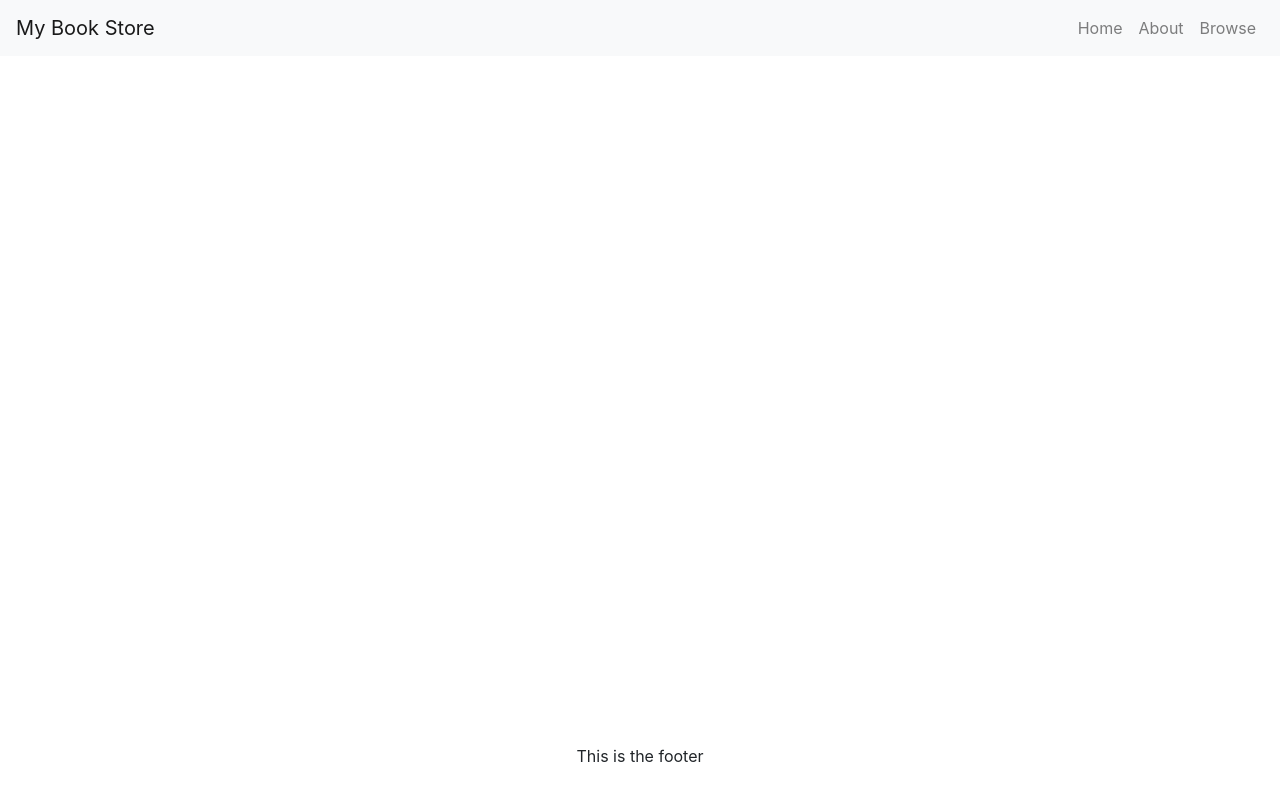
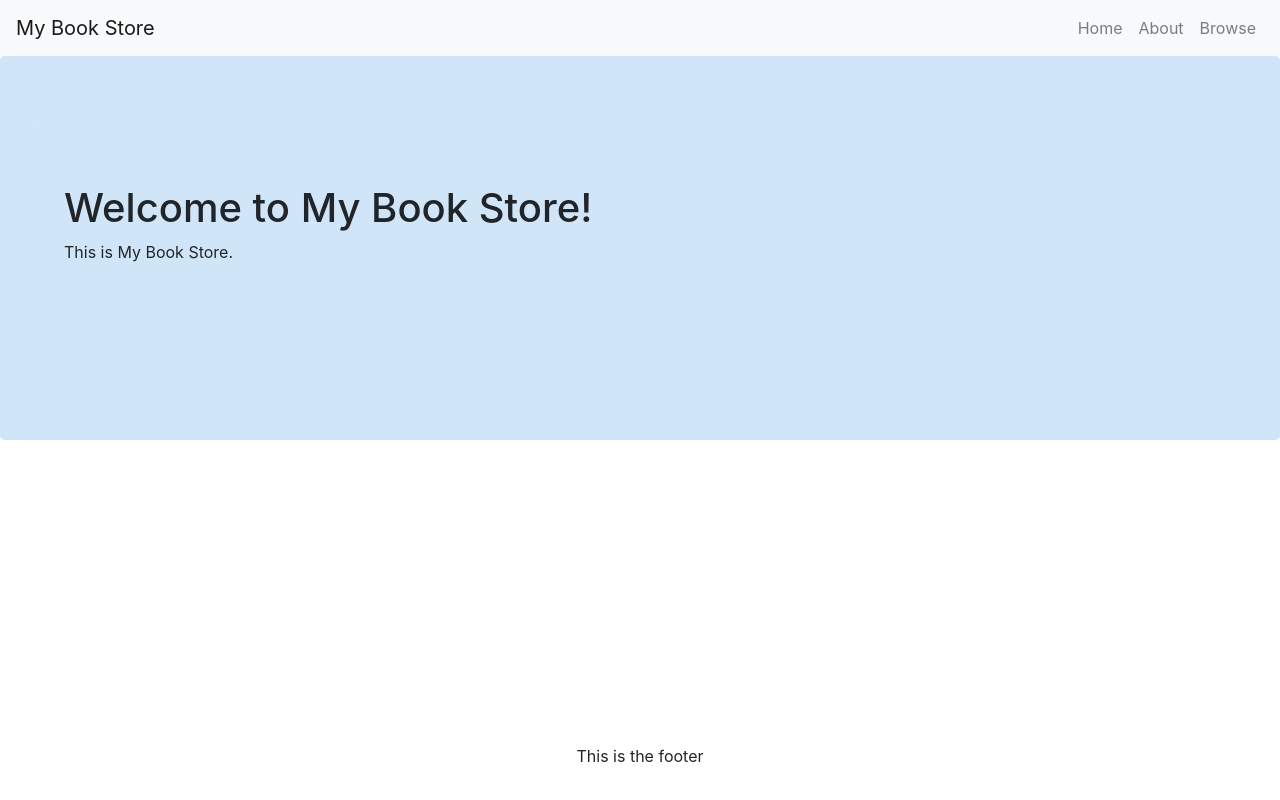
Before and after one commit to sjomansara/Strive-Homework-M4D2, a React (Create React App) app in the folder m4-d2/: page / in a window 1280 px wide. Built offline with nearby package versions, Linux system fonts and the light colour scheme.

Commit message:
created welcome component

```diff
--- a/m4-d2/src/App.js
+++ b/m4-d2/src/App.js
@@ -3,11 +3,13 @@ import 'bootstrap/dist/css/bootstrap.min.css';
 
 import MyNav from './components/MyNav'
 import MyFooter from './components/MyFooter'
+import MyJumbotron from './components/Welcome'
 
 function App() {
   return (
     <div>
       <MyNav title="My Book Store" color="light" />
+      <MyJumbotron />
       <MyFooter />
     </div>
   );
--- a/m4-d2/src/Components/MyNav.jsx
+++ b/m4-d2/src/Components/MyNav.jsx
@@ -3,7 +3,7 @@ import { Navbar, Nav } from 'react-bootstrap'
 const MyNav = ({ title, color }) => {
     return (
         <Navbar collapseOnSelect expand="lg" bg={color} variant={color}>
-            <Navbar.Brand href="#home">{title}</Navbar.Brand>
+            <Navbar.Brand href="#">{title}</Navbar.Brand>
             <Navbar.Toggle aria-controls="responsive-navbar-nav" />
             <Navbar.Collapse id="responsive-navbar-nav">
                 <Nav className="ml-auto">
--- /dev/null
+++ b/m4-d2/src/components/Welcome.jsx
@@ -0,0 +1,16 @@
+import { Jumbotron } from 'react-bootstrap'
+
+const MyJumbotron = () => {
+    return (
+        <div className="jumbotron">
+        <Jumbotron>
+          <h1>Welcome to My Book Store!</h1>
+          <p>
+            This is My Book Store.
+          </p>
+        </Jumbotron>
+        </div>
+    )
+}
+
+export default MyJumbotron
--- a/m4-d2/src/index.css
+++ b/m4-d2/src/index.css
@@ -12,7 +12,7 @@ code {
     monospace;
 }
 
-.footer{
+.footer {
   margin-top: 1rem;
   padding: 1rem;
   background-color: rgb(255, 255, 255);
@@ -22,3 +22,7 @@ code {
   width: 100%;
   text-align: center;
 }
+
+.jumbotron {
+  background-color: rgb(209, 229, 248) !important;
+}
```
